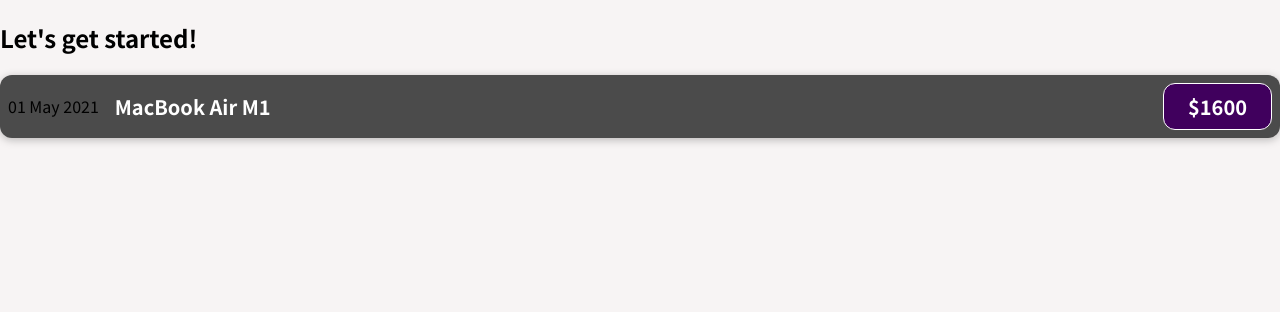
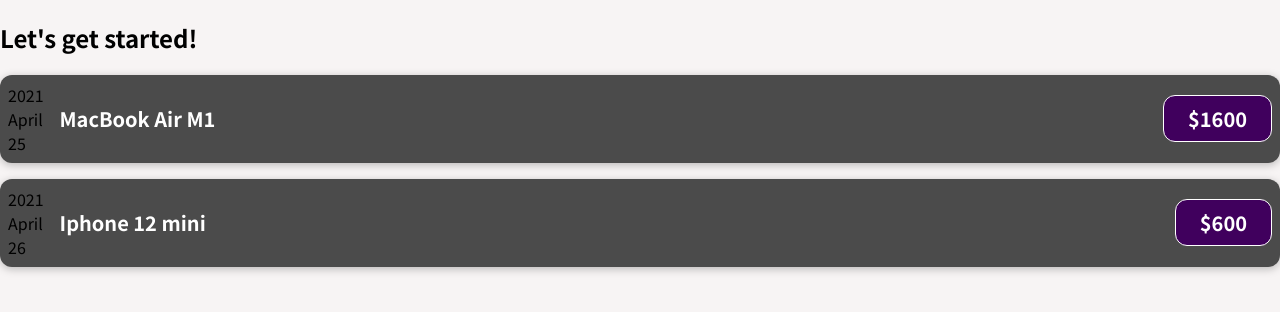
Before and after one commit to BiswajitKrPaul/learningreact, a JavaScript app: page / in a window 1280 px wide. Shown: the top 312 px of the page. Built offline with nearby package versions, Linux system fonts and the light colour scheme.

Commit message:
Custom Component Dynamic Values added.

```diff
--- a/src/App.js
+++ b/src/App.js
@@ -1,10 +1,32 @@
 import ExpenseItem from "./components/ExpenseItem";
 
 function App() {
+  const ExpenseItems = [
+    {
+      title: "MacBook Air M1",
+      date: new Date(2021, 3, 25),
+      amount: 1600,
+    },
+    {
+      title: "Iphone 12 mini",
+      amount: 600,
+      date: new Date(2021, 3, 26),
+    },
+  ];
+
   return (
     <div>
       <h2>Let's get started!</h2>
-      <ExpenseItem></ExpenseItem>
+      <ExpenseItem
+        title={ExpenseItems[0].title}
+        amount={ExpenseItems[0].amount}
+        date={ExpenseItems[0].date}
+      ></ExpenseItem>
+      <ExpenseItem
+        title={ExpenseItems[1].title}
+        amount={ExpenseItems[1].amount}
+        date={ExpenseItems[1].date}
+      ></ExpenseItem>
     </div>
   );
 }
--- a/src/components/ExpenseItem.js
+++ b/src/components/ExpenseItem.js
@@ -1,14 +1,22 @@
 import './ExpenseItem.css'
 
-function ExpenseItem(){
+function ExpenseItem(data){
+
+    const vYear=data.date.toLocaleString('default',{year:'numeric'});
+    const vMonth=data.date.toLocaleString('default',{month:'long'});
+    const vDay=data.date.toLocaleString('default',{day:'2-digit'});
+
     return(
         <div className="expense-item">
-            <div>01 May 2021</div>
+            <div>
+                <div>{vYear}</div>
+                <div>{vMonth}</div>
+                <div>{vDay}</div>
+            </div>
             <div className="expense-item__description">
-                <h2>MacBook Air M1</h2>
-                <div className="expense-item__price">$1600</div>
+                <h2>{data.title}</h2>
+                <div className="expense-item__price">${data.amount}</div>
             </div>
-
         </div>
     );
 }
```
